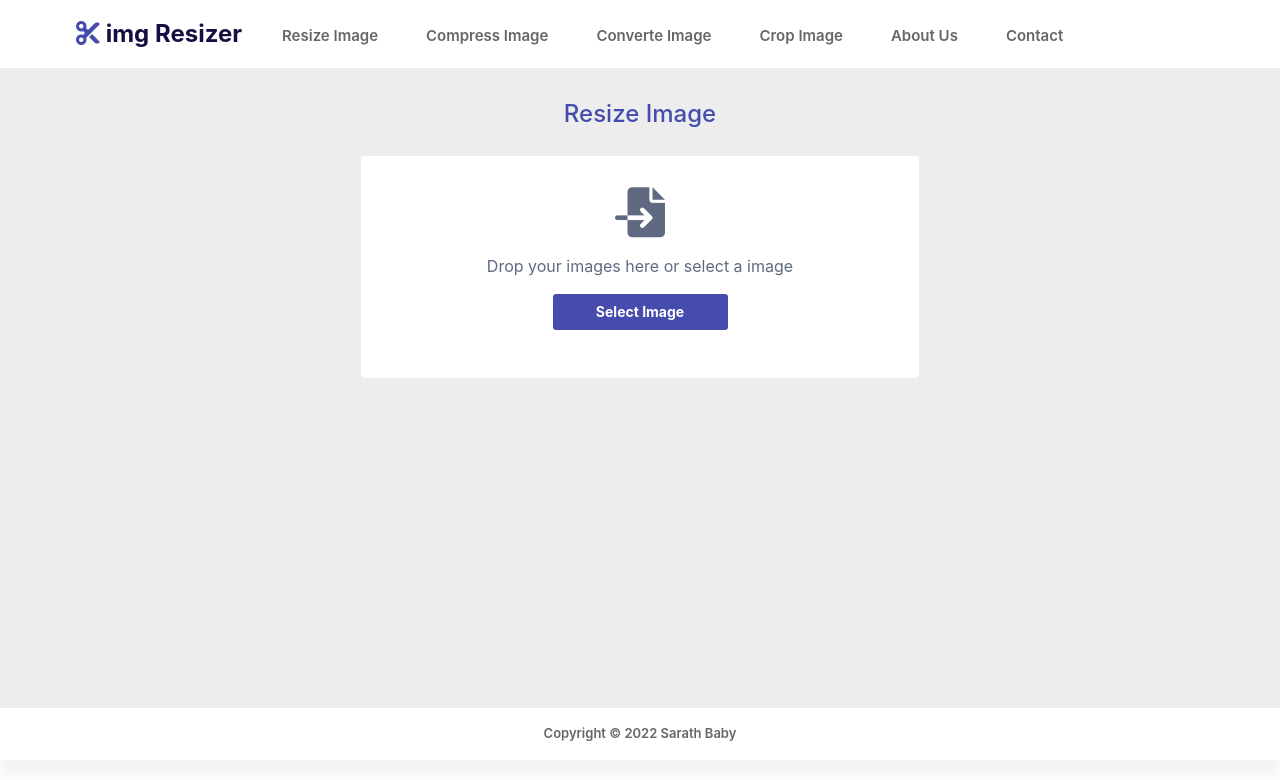
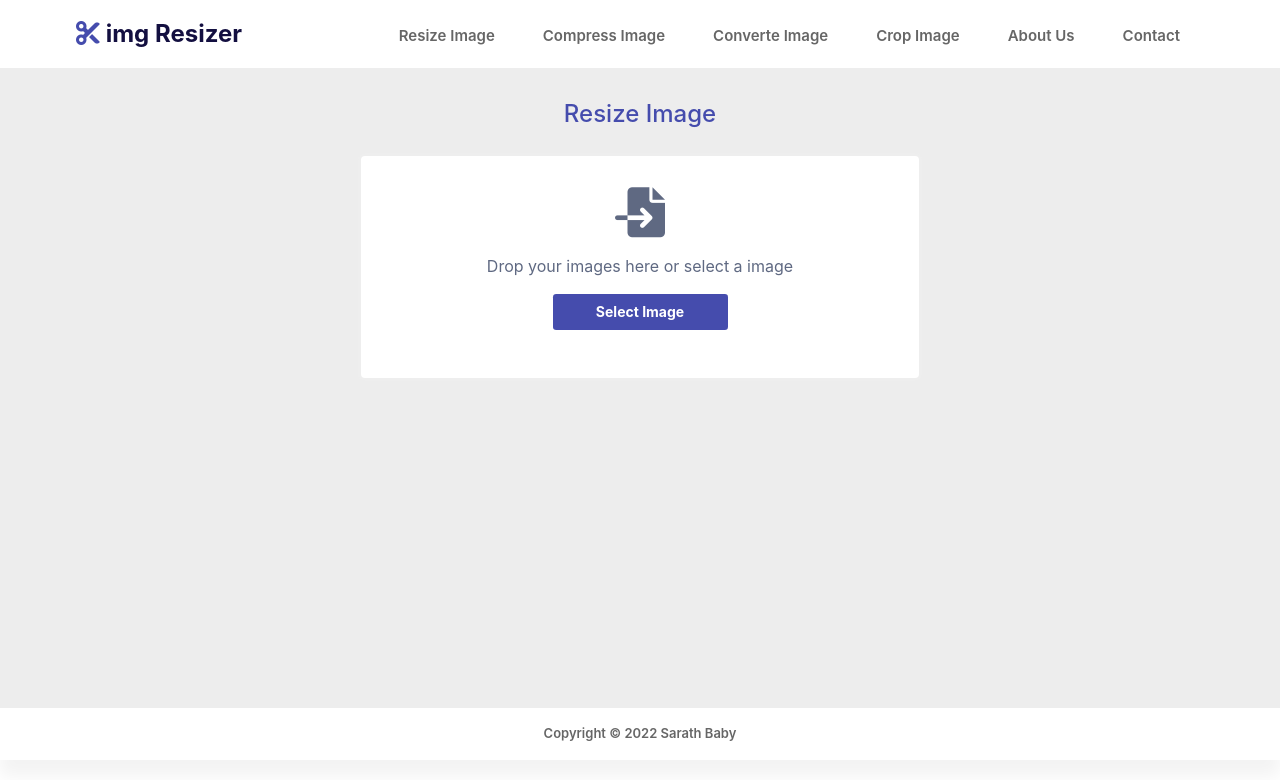
Before and after one commit to sarathbabysb/img_resizer, a React (Create React App) app: page / in a window 1280 px wide. Shown: the top 780 px of the page. Built offline with nearby package versions, Linux system fonts and the light colour scheme.

Commit message:
Header modified

```diff
--- a/src/layouts/Header/Header.js
+++ b/src/layouts/Header/Header.js
@@ -20,7 +20,10 @@ const Header = () => {
           >
             <span className="navbar-toggler-icon"></span>
           </button>
-          <div className="collapse navbar-collapse" id="navbarNav">
+          <div
+            className="collapse navbar-collapse justify-content-end"
+            id="navbarNav"
+          >
             <ul className="navbar-nav">
               <li className="nav-item">
                 <NavLink
```
